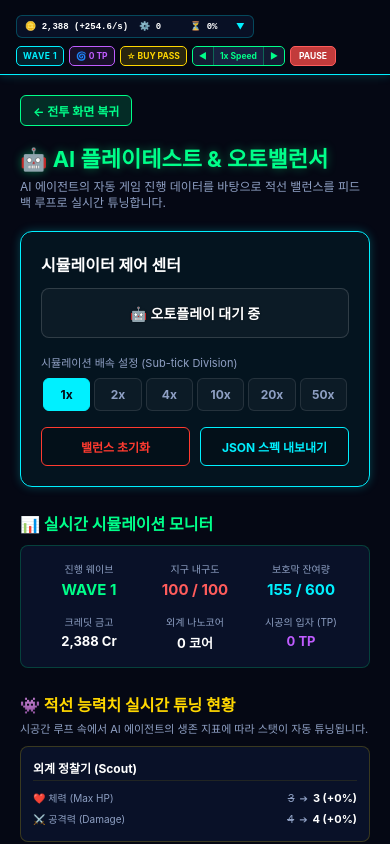
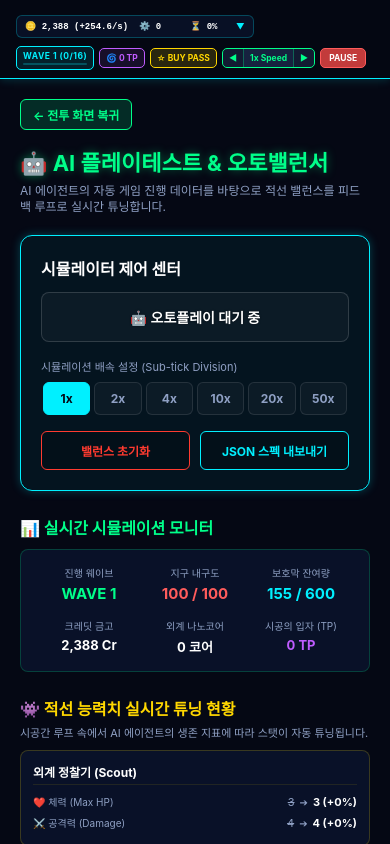
Before and after one commit to cowunclegit/defense_earth, a React Native app: screen /AIPlaytest in a window 390 px wide. Built offline with nearby package versions, Linux system fonts and the light colour scheme.

Commit message:
feat: display detailed wave progress ratio and neon green gauge bar in TopHud

```diff
--- a/src/components/TopHud.jsx
+++ b/src/components/TopHud.jsx
@@ -19,6 +19,8 @@ export default function TopHud({ overlay }) {
     usedEnergy,
     nanocores,
     currentWave,
+    enemies,
+    enemiesRemainingToSpawn,
     gameSpeed,
     setGameSpeed,
     isPaused,
@@ -30,6 +32,12 @@ export default function TopHud({ overlay }) {
     planets,
     synergies
   } = useGameStore();
+
+  const activeEnemiesCount = enemies ? enemies.length : 0;
+  const remainingEnemies = activeEnemiesCount + (enemiesRemainingToSpawn || 0);
+  const totalEnemies = currentWave % 10 === 0 ? 1 : (3 + currentWave) * 4;
+  const killedEnemies = Math.max(0, totalEnemies - remainingEnemies);
+  const progressPercent = totalEnemies > 0 ? Math.min(100, Math.max(0, (killedEnemies / totalEnemies) * 100)) : 0;
 
   const getCreditRate = () => {
     let totalPopulation = 0;
@@ -182,7 +190,10 @@ export default function TopHud({ overlay }) {
         {/* 하단: 게임 컨트롤 및 웨이브 상태 패널 (자원창 하단에 소형 배치) */}
         <View style={styles.bottomControlRow} pointerEvents={overlay ? "box-none" : "auto"}>
           <View style={styles.waveBadge}>
-            <Text style={styles.waveText}>WAVE {currentWave}</Text>
+            <Text style={styles.waveText}>WAVE {currentWave} ({killedEnemies}/{totalEnemies})</Text>
+            <View style={{ height: 2, backgroundColor: 'rgba(0, 240, 255, 0.25)', borderRadius: 1, marginTop: 2, overflow: 'hidden', minWidth: 60 }}>
+              <View style={{ height: '100%', width: `${progressPercent}%`, backgroundColor: '#00ff8a' }} />
+            </View>
           </View>
 
           <View style={styles.tpBadge}>
```
